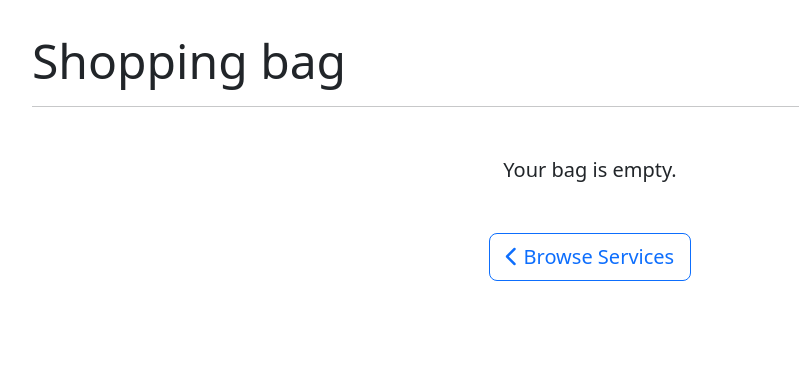
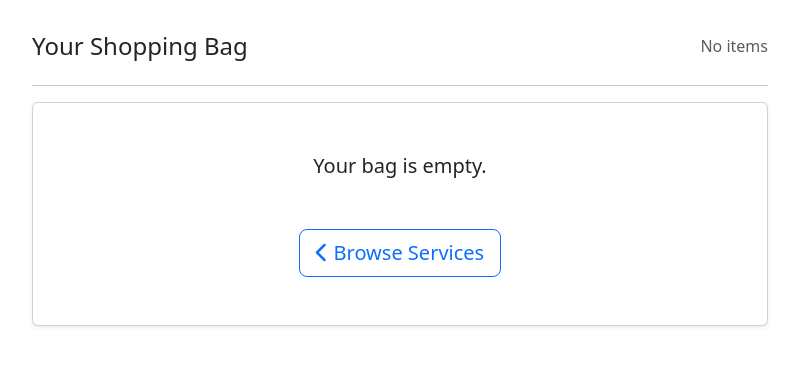
Before and after one commit to AlexThoma5/MP4_ecommerce, a Django app: page /bag/ in a window 1280 px wide. Shown: the part 56-422 px from the top of the page, without its empty margins (50-849 px from the left). Run offline with Django 4.2, Linux system fonts and the light colour scheme; some libraries are stand-ins or nearby versions.

Commit message:
Add shopping bag page layout with empty bag state

```diff
--- a/bag/templates/bag/bag.html
+++ b/bag/templates/bag/bag.html
@@ -1,21 +1,54 @@
 {% extends "base.html" %}
 {% load static %}
-
 {% block content %}
     <div class="container my-3">
-
-    <div class="mb-5">
-        <h2 class="display-5">Shopping bag</h2>
+        <div class="row g-4">
+            <!-- Shopping bag section -->
+            {% if bag_items %}
+                <div class="col-lg-8">
+                    <div class="d-flex align-items-center justify-content-between mb-4">
+                        <h4 class="mb-0">Your Shopping Bag</h4>
+                        <span class="text-muted">{{ service_count }} item{% if service_count > 1 %}s{% endif %}
+                        </span>
+                    </div>
                     <hr>
+                    {% for item in bag_items %}
+                        <!-- Service Cards -->
+                        <div class="card p-3 shadow-sm mt-3">
+                            <div class="row align-items-center">
+                                <div class="col-md-2 d-none d-md-block order-0">
+                                    <img src="" alt="service-image" class="service-image">
                                 </div>
-
-    <div class="row">
-        <div class="col">
-            {% if bag_items %}
-            <div class="table-responsive rounded"></div>
+                                <div class="col-8 col-md-4 order-1">
+                                    <h6 class="mb-1">{{ item.service.name }}</h6>
+                                    <p class="text-muted mb-0">{{ item.service.duration }} mins</p>
+                                </div>
+                                <div class="col-4 col-md-2 order-2 order-md-3 text-end text-md-start align-self-start align-self-md-center">
+                                    <span class="fw-semibold">£{{ item.service.price }}</span>
+                                </div>
+                                <div class="col-8 col-md-3 order-3 order-md-2">
+                                    <p class="text-muted mb-0">
+                                        {{ item.service.session_count }} session{% if item.service.session_count > 1 %}s{% endif %}
+                                    </p>
+                                </div>
+                                <div class="col-4 col-md-1 order-4 order-md-4 text-end text-md-start">
+                                    <i class="fa-solid fa-trash-can remove-btn text-danger mt-md-0"></i>
+                                </div>
+                            </div>
+                        </div>
+                    {% endfor %}
+                </div>
             {% else %}
-            <p class="lead mb-5 text-center">Your bag is empty.</p>
-            <div class="text-center">
+                <!-- Empty bag column -->
+                <div class="col-lg-8">
+                    <div class="d-flex align-items-center justify-content-between mb-4">
+                        <h4 class="mb-0">Your Shopping Bag</h4>
+                        <span class="text-muted">No items</span>
+                    </div>
+                    <hr>
+                    <div class="card p-4 shadow-sm">
+                        <p class="lead my-4 text-center">Your bag is empty.</p>
+                        <div class="text-center my-4">
                             <a href="{% url 'services' %}" class="btn btn-outline-primary btn-lg">
                                 <span class="icon">
                                     <i class="fas fa-chevron-left"></i>
@@ -23,9 +56,9 @@
                                 <span>Browse Services</span>
                             </a>
                         </div>
+                    </div>
+                </div>
             {% endif %}
         </div>
     </div>
-
-</div>
 {% endblock %}
```
Lines whose indentation alone changed are shown as unchanged.
